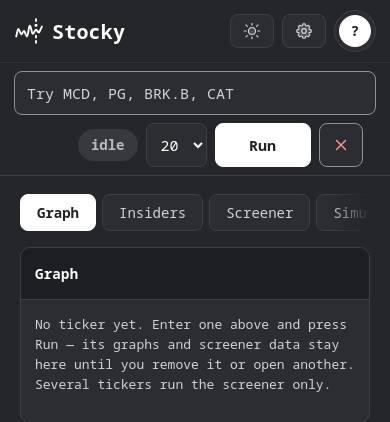
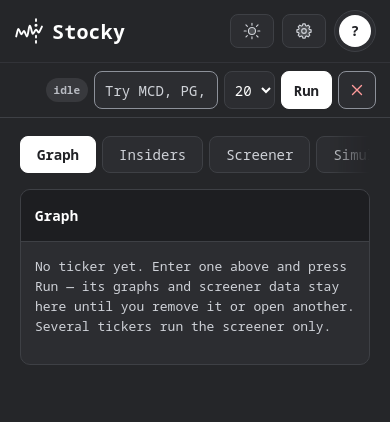
Before and after one commit to jorgecanut/10kanalyzer, a Python web app: template templates/index.html in a window 390 px wide. Shown: the top 422 px of the page. Run offline with Jinja, Linux system fonts and the light colour scheme; the template is opened without the code that fills it, so the values that code supplies are empty.

Commit message:
ui(mobile): ticker bar stays on one row with smaller controls
Co-Authored-By: Claude Opus 5.5 <noreply@anthropic.com>

```diff
--- a/templates/index.html
+++ b/templates/index.html
@@ -254,7 +254,14 @@
     .term-body { font-size:14px; }
     header { padding:10px 14px; }
     .toolbar { padding:8px 14px; }
-    #ticker { flex:1 1 100%; width:auto; order:-1; }   /* status drops to the second row */
+    /* One row on phones: smaller controls, the ticker box takes what is left. */
+    .toolbar-inner { flex-wrap:nowrap; gap:6px; }
+    #status { min-width:74px; flex:none; }
+    #status .badge { font-size:11px; padding:3px 8px; }
+    #ticker { flex:1 1 auto; width:auto; min-width:0; height:38px; padding:8px 10px; font-size:14px; }
+    #filings { height:38px; padding:0 6px; font-size:14px; flex:none; }
+    #run-btn { height:38px; min-width:0; padding:0 12px; font-size:14px; flex:none; }
+    #cancel-btn { width:38px; height:38px; flex:none; }
     /* Profile shows only the avatar; it still opens Account. */
     .user-btn { padding:4px; gap:0; }
     .user-meta { display:none; }
```
